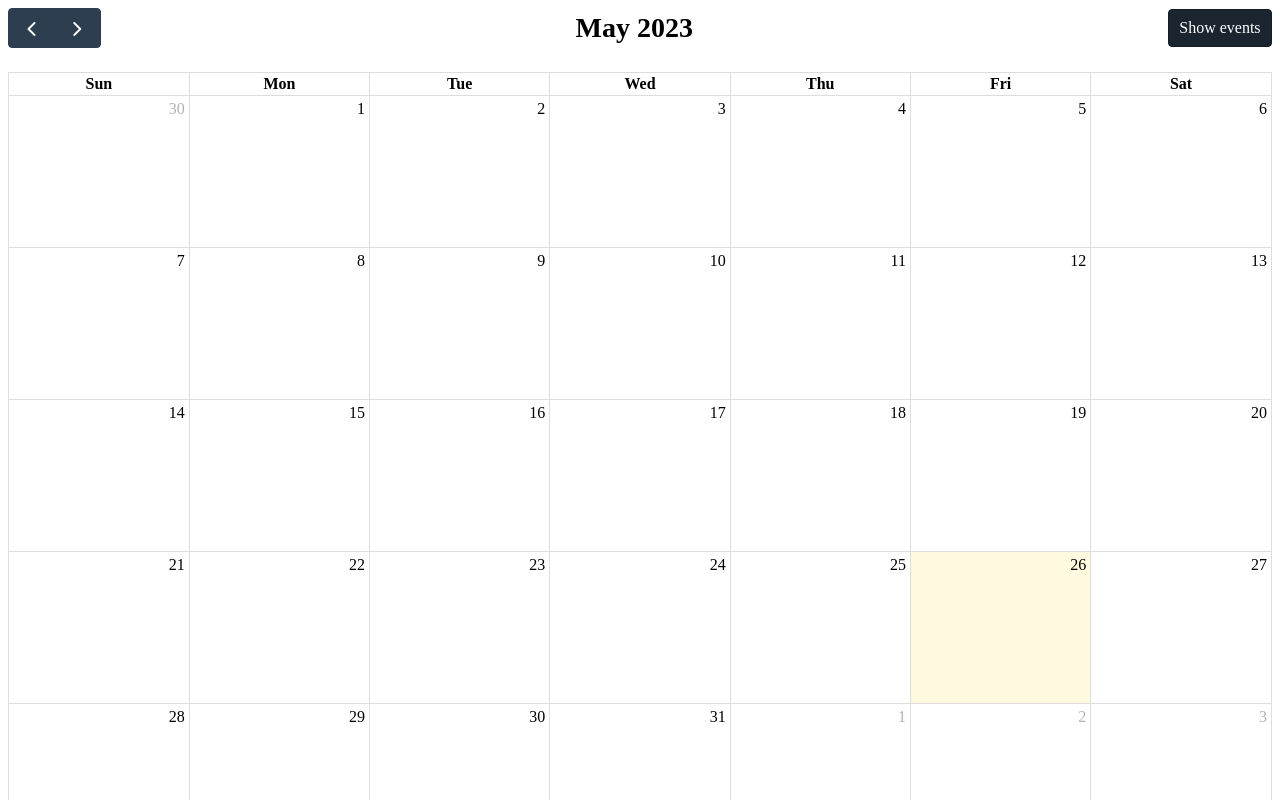
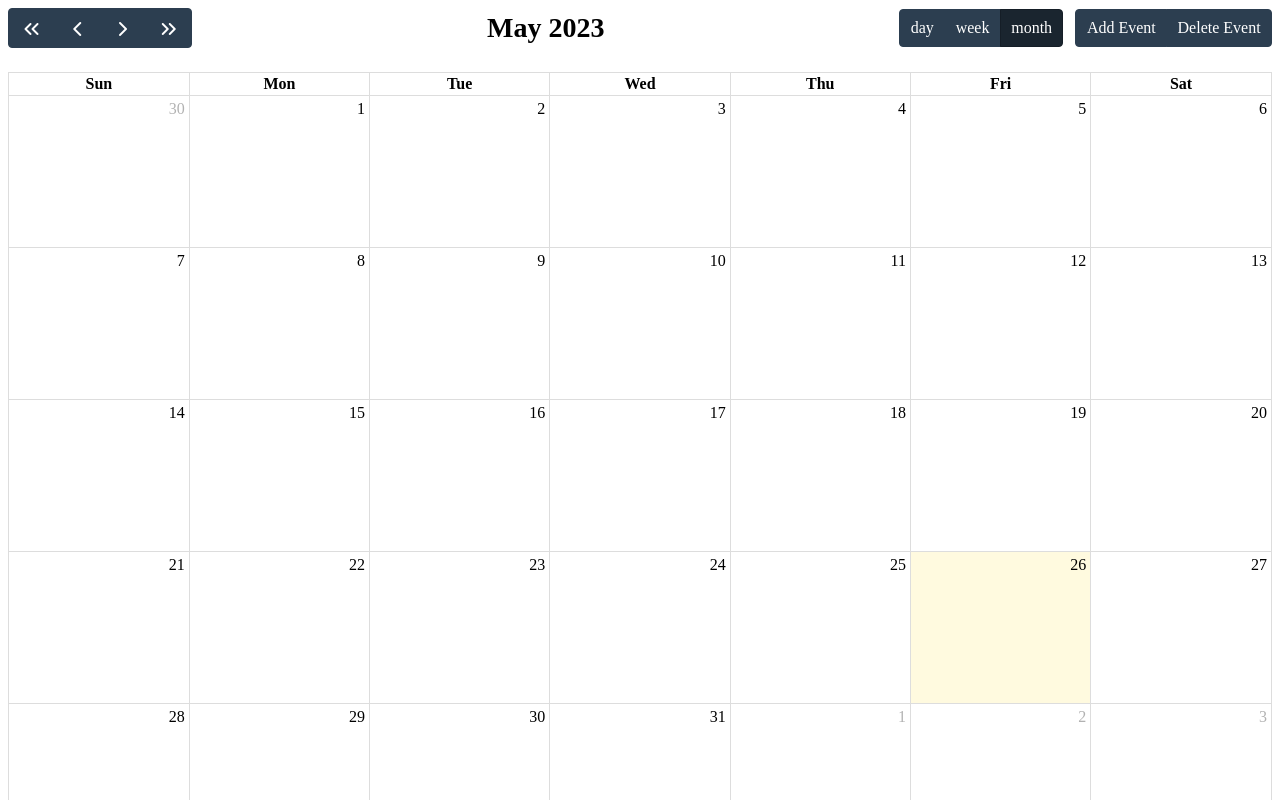
Before and after one commit to EthanHaller/TJESGroup1, a React (Create React App) app in the folder school-app/: page / in a window 1280 px wide. Shown: the top 800 px of the page. Built offline with nearby package versions, Linux system fonts and the light colour scheme; no server answers; the database is empty; the HTML template or start-up script is replaced by a standard one.

Commit message:
final working calendar

```diff
--- a/school-app/src/components/Events.js
+++ b/school-app/src/components/Events.js
@@ -4,40 +4,17 @@ import React from 'react'
 import { getDocs, collection } from "firebase/firestore";
 import {useEffect, useState} from 'react';
 function Events() {
-        const [calendarEvents, setCalendarEvents] = useState([]);
-        const fetchEvents = async (successCallback, failureCallback) => {
-        const events = [];
+    const [calendarEvents, setCalendarEvents] = useState([]);
 
-        try {
-          getDocs(collection(db, 'calendar'))
-          .then((allDocs) => {
-            allDocs.forEach((doc) => {
-                const { title, start, end} = doc.data();
-                events.push({ title, start, end});
-            }
-            );
-        });
-          successCallback(events);
-        } catch (error) {
-          failureCallback(error);
+    useEffect(() => {
+        const fetchEvents = async () => {
+            const snapshot = await getDocs(collection(db, 'calendar'));
+            const eventList = snapshot.docs.map(doc => doc.data());
+            setCalendarEvents(eventList);
         }
-      };
-      useEffect(() => {
-        fetchEvents(
-          setCalendarEvents,
-          console.error
-        );
-      }, []);
-    //   function updateVar() {
-    //     setCalendarEvents(calendarEvents);
-    //     setRendered(true);
-    //   }
-    //   if(!rendered) {
-    //     const myTimeout = setTimeout(updateVar, 1000);
-    //   }
-    //   useEffect( ()=> {
 
-    //   }, [calendarEvents]);
+        fetchEvents();
+    }, []);
     return (
         <MyCalendar event_array = {calendarEvents}/>
     );
--- a/school-app/src/components/MyCalendar.js
+++ b/school-app/src/components/MyCalendar.js
@@ -1,26 +1,68 @@
 import FullCalendar from '@fullcalendar/react' // must go before plugins
 import dayGridPlugin from '@fullcalendar/daygrid' // a plugin!
 import Box from '@mui/material/Box'
+import db from '../Firebase'
+import { deleteDoc, getDocs, query, addDoc, collection , doc, where} from "firebase/firestore";
+
 function MyCalendar(props) {
 
-  // const handleAddEventsClick = () => {
+  function refresh() {
+    window.location.reload(false);
+  }
+  const handleAddEventsClick = () => {
+    const titleResponse = prompt('What is the title of your event?');
+    const startResponse = prompt('What is the start date of your event? (YYYY-MM-DD)')
+    const endResponse = prompt('What is the end date of your event? (YYYY-MM-DD)')
+    if(titleResponse && startResponse && endResponse) {
+      addDoc(collection(db, 'calendar'), {
+        title: titleResponse,
+        start: startResponse,
+        end: endResponse
+      })
+      .then(() => {
+        setTimeout(refresh(), 3000);
+      });
+    }
 
-  // }
+  }
+  const handleDeleteEventsClick =  async () => {
+    const titleResponse = prompt('What is the title of the event you want to delete?');
+    if(titleResponse) {
+      const q = query(collection(db, "calendar"), where("title", "==", titleResponse));
+
+      const querySnapshot =  await getDocs(q);
+      querySnapshot.forEach((document) => {
+      deleteDoc(doc(db, 'calendar', document.id))
+      .then(() => {
+        setTimeout(refresh(), 3000);
+      });
+   });
+  }
+}
     return (
        <Box>
           <FullCalendar
+
           plugins={[ dayGridPlugin ]}
           events = {props.event_array}
           initialView="dayGridMonth"
           headerToolbar = {{
-            left: "prev,next",
+            left: "prevYear,prev,next,nextYear",
             center: "title",
-            right: "dayGridMonth"
+            right: "dayGridDay,dayGridWeek,dayGridMonth add,delete"
           }}
-          buttonText={{
-            dayGridMonth: 'Show events',
+          customButtons={{
+            add: {
+              text: 'Add Event',
+              click: handleAddEventsClick,
+              className: 'add-event-button'
+            },
+            delete: {
+              text: 'Delete Event',
+              click: handleDeleteEventsClick,
+
+            }
           }}
-
           />
       </Box>
     );
```
